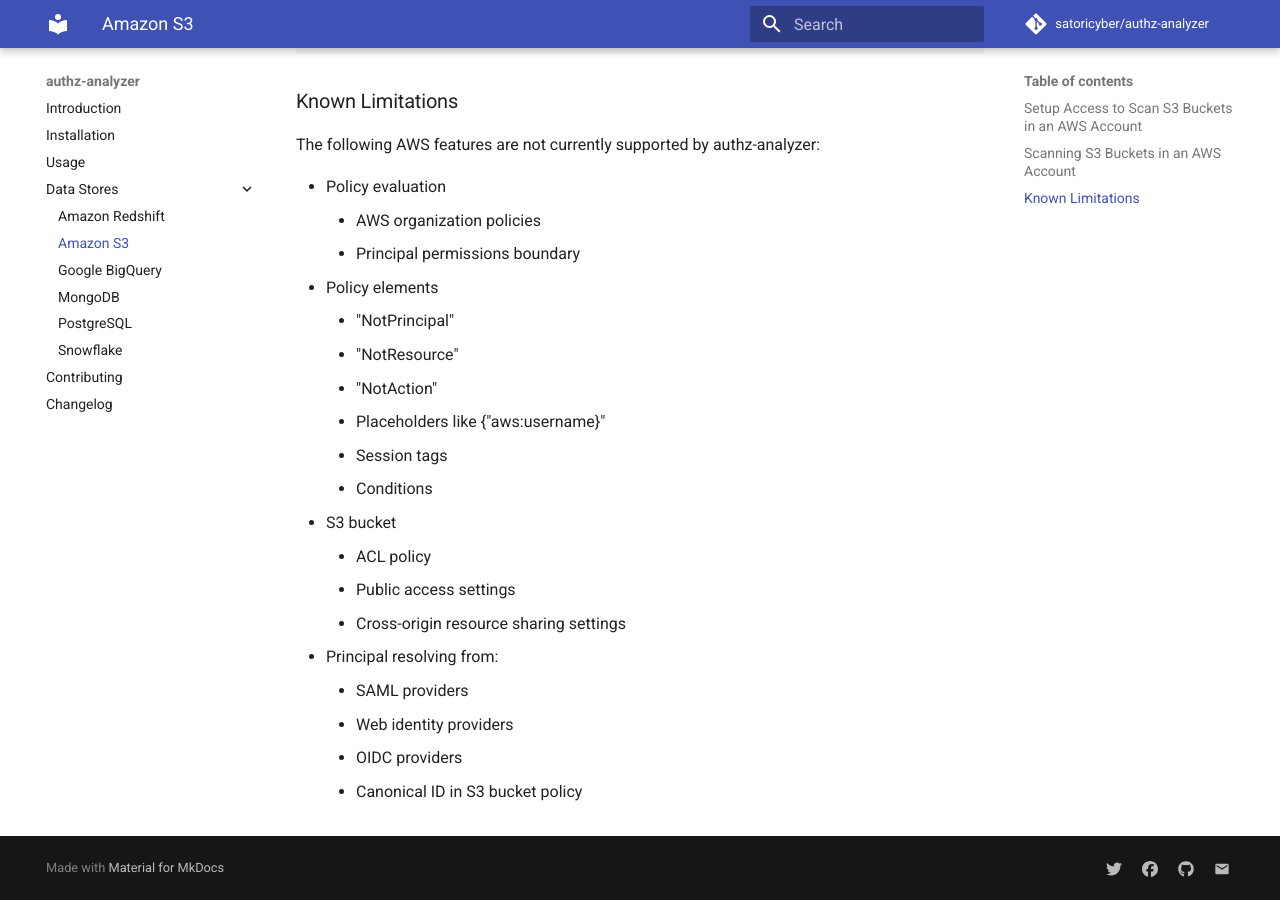
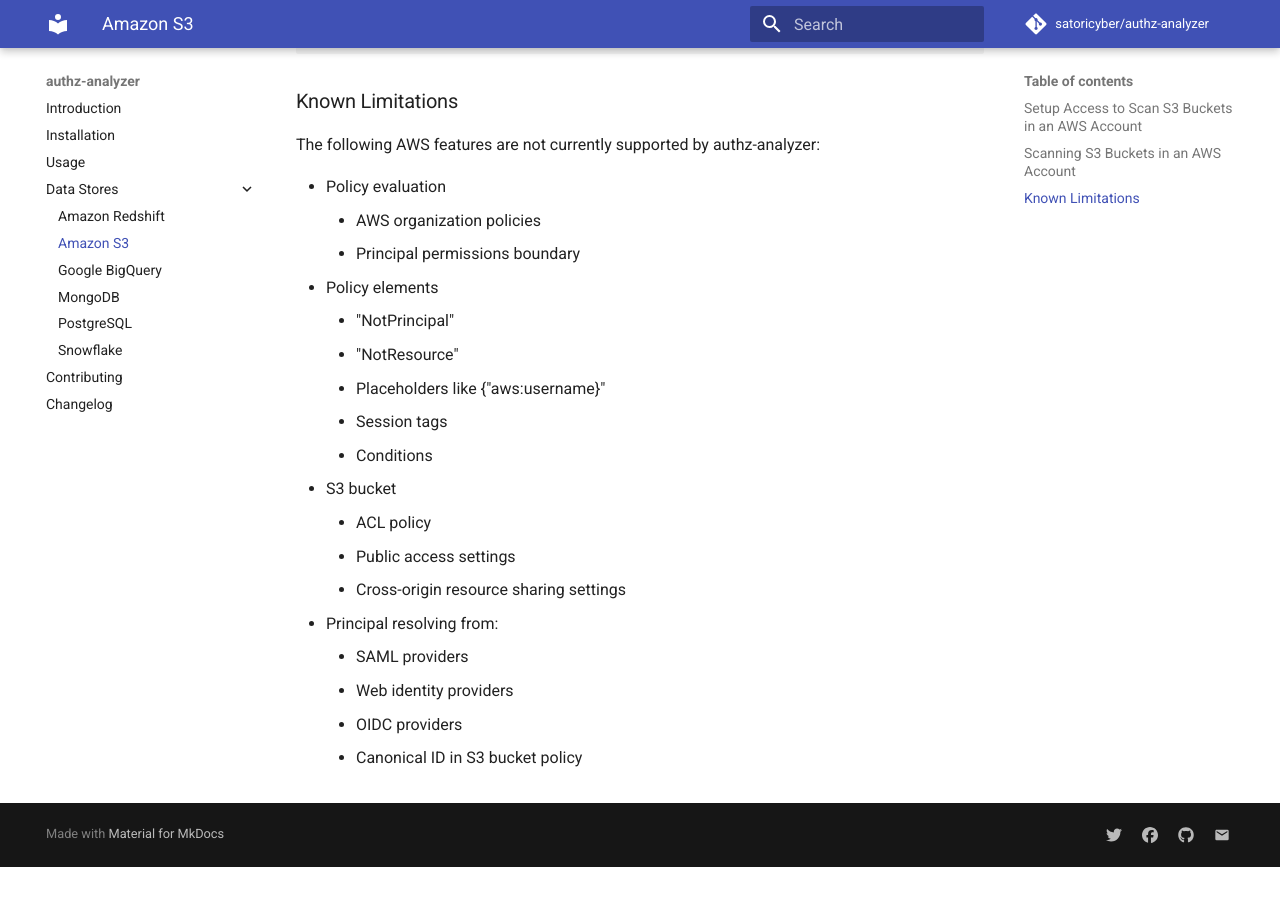
Before and after one commit to SatoriCyber/universal-data-permissions-scanner, an MkDocs documentation site: the page built from docs/datastores/s3.md, in a window 1280 px wide and 900 px high, scrolled down 2448 px. Built offline with MkDocs 1.6.1 and Material for MkDocs 9.7.7, drawn with Linux system fonts in a browser that asks for light colours; comment, search, counter and statistics services are not loaded; after the commit the page ends 3315 px from its top, so only the background shows below that.

Commit message:
Remove "NotAction" from known limitations

```diff
--- a/docs/datastores/s3.md
+++ b/docs/datastores/s3.md
@@ -105,7 +105,6 @@
 * Policy elements
     * "NotPrincipal"
     * "NotResource"
-    * "NotAction"
     * Placeholders like {"aws:username}"
     * Session tags
     * Conditions
```
